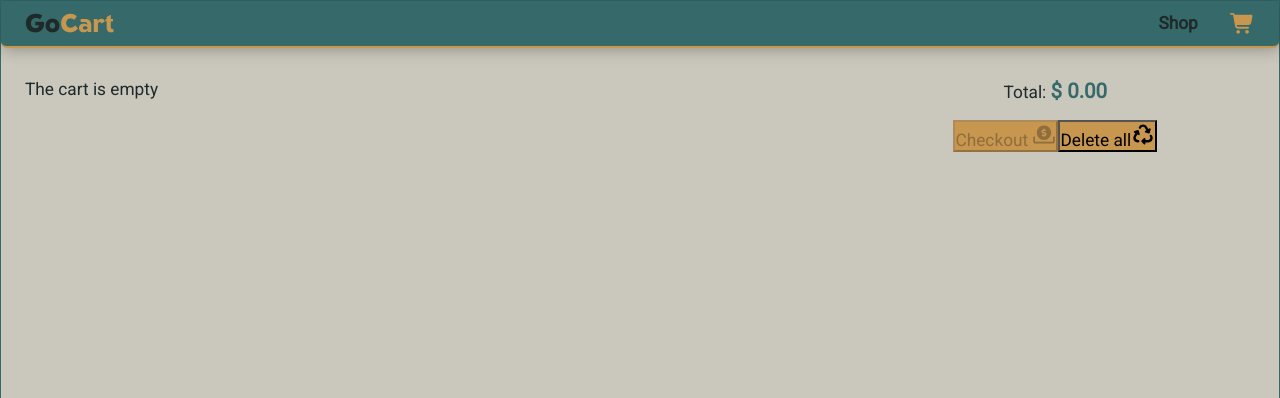
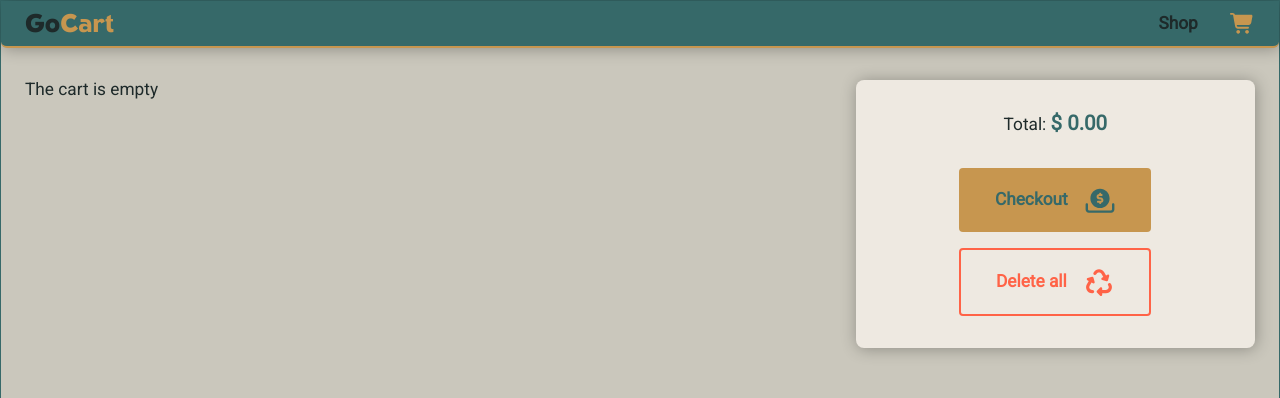
Before and after one commit to bartek8b/TOP-Shopping_Cart, a React (Vite) app: page /cart in a window 1280 px wide. Shown: the top 398 px of the page. Built offline with nearby package versions, Linux system fonts and the light colour scheme.

Commit message:
Style checkout section

```diff
--- a/src/pages/Cart/Cart.jsx
+++ b/src/pages/Cart/Cart.jsx
@@ -38,16 +38,16 @@ export const Cart = () => {
           <p>
             Total: <span className={styles.sum}>{`$ ${total}`}</span>
           </p>
-          <div>
+          <div className={styles.btnsContainer}>
             <button
               type="button"
-              className="checkout"
+              className={styles.checkout}
               onClick={handleCheckOut}
               disabled={cart.length === 0}
             >
               Checkout <CheckOutIcon aria-hidden="true" />
             </button>
-            <button type="button" className="increase" onClick={clearCart}>
+            <button type="button" className={styles.deleteAll} onClick={clearCart}>
               Delete all
               <RecycleIcon aria-hidden="true" />
             </button>
--- a/src/pages/Cart/Cart.module.css
+++ b/src/pages/Cart/Cart.module.css
@@ -14,6 +14,10 @@ section.splitLayout {
   align-items: center;
   gap: var(--space-4);
   padding-block: var(--space-8);
+  background-color: var(--bg-light);
+  border-radius: var(--space-2);
+  box-shadow: var(--shadow);
+  max-height: fit-content;
 }
 
 .sum {
@@ -22,12 +26,61 @@ section.splitLayout {
   font-size: calc(1.2rem + 0.1vw);
 }
 
+.btnsContainer {
+  display: flex;
+  flex-wrap: wrap;
+  align-items: center;
+  justify-content: center;
+  gap: var(--space-4);
+  margin-top: var(--space-4);
+  padding-inline: var(--space-8);
+}
+
+.btnsContainer button {
+  cursor: pointer;
+  border: none;
+  font-weight: bold;
+  padding-inline: var(--space-8);
+  padding-block: var(--space-4);
+  width: 192px;
+  height: fit-content;
+  display: flex;
+  justify-content: center;
+  align-items: center;
+  gap: var(--space-4);
+  text-align: center;
+  border-radius: var(--space-1);
+  will-change: opacity;
+  transition: opacity 0.3s ease;
+}
+
+.btnsContainer button svg {
+  width: var(--space-8);
+  height: auto;
+}
+
+.btnsContainer button:active {
+  outline: 2px solid var(--primary-color);
+}
+
+button.checkout {
+  color: var(--primary-color);
+}
+
+button.deleteAll {
+  background-color: transparent;
+  border: 2px solid tomato;
+  color: tomato;
+}
+
 @media (min-width: 1024px) {
   .splitLayout {
     grid-template-columns: 2fr 1fr;
   }
+}
 
-  .checkOutContainer {
-    padding-block: 0;
+@media (hover: hover) {
+  .btnsContainer button:hover {
+    opacity: 0.8;
   }
 }
```
